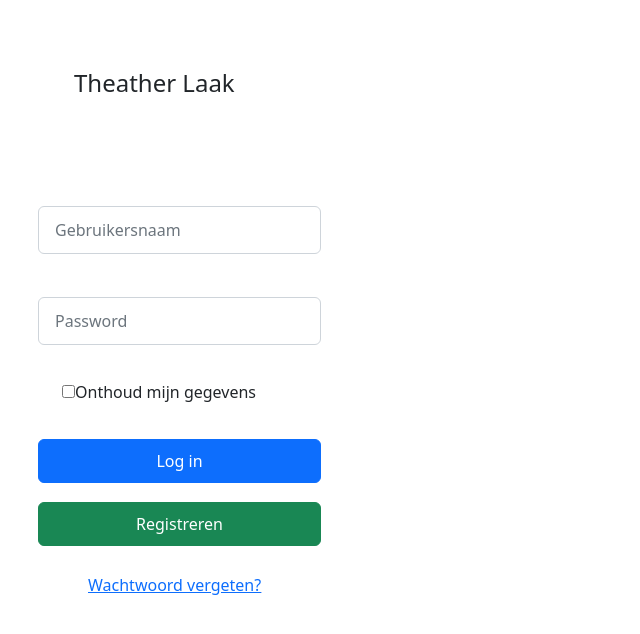
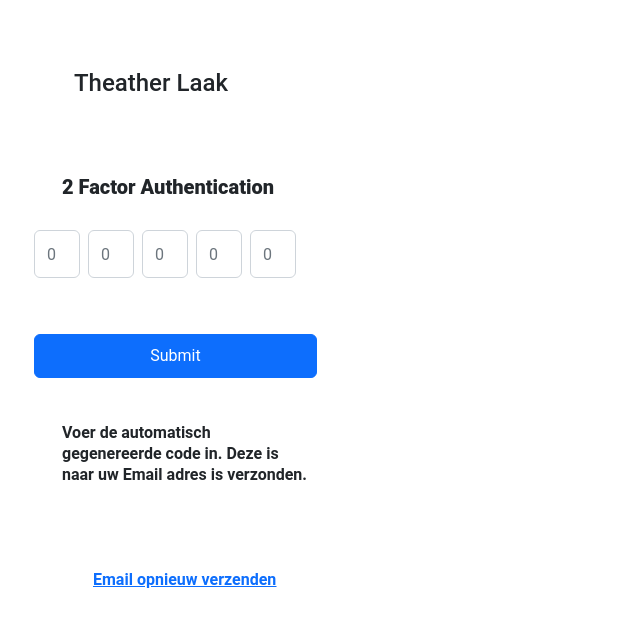
Before and after one commit to Quinten36/TheaterLaakFrontend, a React (Create React App) app: page / in a window 1280 px wide. Shown: the top 634 px of the page, without its empty margins (0-640 px from the left). Built offline with nearby package versions, Linux system fonts and the light colour scheme.

Commit message:
2fa scherm
+ wat functionaliteit van de invoer velden

```diff
--- a/src/App.js
+++ b/src/App.js
@@ -1,9 +1,11 @@
 
 
-import Login from './Login.js'
+import TicketSell from './TicketSell.js'
+import Login from './Login'
+import TweeFaPage from './TweeFaPage.js';
 function App() {
   return (
-    <Login />
+    <TweeFaPage />
   );
 }
 
--- /dev/null
+++ b/src/Components/FaInputhandle.js
@@ -0,0 +1,71 @@
+import { useRef } from 'react';
+import Form from 'react-bootstrap/Form';
+
+export default function FaInputhandle() {
+
+    //useRef wordt gebruikt om een referentie punt te maken voor elk invoer veld .
+    //Daarna wordt gekeken met de volgendeBox methode of er een character is ingevuld daarna wordt met focus de muis op het volgende veld gezet
+    //.current wordt gebruikt om de value van de referentie van de invoer velden te gebruiken
+
+
+  const input1Ref = useRef(null);
+  const input2Ref = useRef(null);
+  const input3Ref = useRef(null);
+  const input4Ref = useRef(null);
+  const input5Ref = useRef(null);
+
+  const volgendeBox = (event, ref) => {
+    if (event.target.value.length === 1) {
+      ref.current.focus();
+    }
+  };
+
+  return (
+    <Form id="FA_collectie">
+      <Form.Control
+        className="FA_box"
+        id="2FA_invoer_1"
+        type="email"
+        placeholder="0"
+        maxLength="1"
+        ref={input1Ref}
+        onKeyUp={(event) => volgendeBox(event, input2Ref)}
+      />
+      <Form.Control
+        className="FA_box"
+        id="2FA_invoer_2"
+        type="email"
+        placeholder="0"
+        maxLength="1"
+        ref={input2Ref}
+        onKeyUp={(event) => volgendeBox(event, input3Ref)}
+      />
+      <Form.Control
+        className="FA_box"
+        id="2FA_invoer_3"
+        type="email"
+        placeholder="0"
+        maxLength="1"
+        ref={input3Ref}
+        onKeyUp={(event) => volgendeBox(event, input4Ref)}
+      />
+      <Form.Control
+        className="FA_box"
+        id="2FA_invoer_4"
+        type="email"
+        placeholder="0"
+        maxLength="1"
+        ref={input4Ref}
+        onKeyUp={(event) => volgendeBox(event, input5Ref)}
+      />
+      <Form.Control
+        className="FA_box"
+        id="2FA_invoer_5"
+        type="email"
+        placeholder="0"
+        maxLength="1"
+        ref={input5Ref}
+      />
+    </Form>
+  );
+}
--- a/src/Components/RememberMeKnop.js
+++ b/src/Components/RememberMeKnop.js
@@ -1,4 +1,4 @@
-import { Form } from 'react-bootstrap';
+
 import {useState} from 'react'
 import '../LoginStyles.css'
 export default function RememberMeKnop() {
--- a/src/LoginStyles.css
+++ b/src/LoginStyles.css
@@ -30,7 +30,6 @@ h1 {
 #PasswordInvoer {
     box-sizing: border-box;
 
-    /* Auto layout */
 
     display: flex;
     flex-direction: row;
@@ -80,9 +79,93 @@ h1 {
 }
 
 #RememberMeCheckBox{
-    position: absolute;
+
     width: 235px;
     height: 24px;
     left: 62px;
     top: 380px;
 }
+
+
+#FA_collectie{
+    display: flex;
+    width : 270px;
+    gap : 8px;
+
+    position: absolute;
+    left: 34px;
+    top: 230px;
+
+}
+
+.FA_box{
+width: 46px;
+height: 48px;
+
+}
+
+#SubmitButton2FA{
+    position: absolute;
+width: 283px;
+height: 44px;
+left: 34px;
+top: 334px;
+}
+
+h2{
+    position: absolute;
+    width: 273px;
+    height: 31px;
+    left: 62px;
+    top: 175px;
+
+    font-weight: 900;
+    font-size: 20px;
+}
+
+#text2FaPage{
+    position: absolute;
+width: 246px;
+height: 140px;
+left: 62px;
+top: 423px;
+
+font-weight: 700;
+font-size: 16px;
+line-height: 130%;
+
+}
+#lijn2fa{
+    display: flex;
+flex-direction: column;
+justify-content: center;
+align-items: center;
+padding: 8px 0px;
+gap: 8px;
+
+position: absolute;
+width: 329px;
+height: 18px;
+left: 15px;
+top: 602px;
+
+color : black;
+}
+
+#EmailOpnieuwLink{
+    position: absolute;
+    width: 203px;
+    height: 39px;
+    left: 93px;
+    top: 570px;
+
+    font-family: 'Nunito';
+    font-style: normal;
+    font-weight: 700;
+    font-size: 16px;
+    line-height: 130%;
+
+    text-decoration-line: underline;
+
+    color: #143CCB;
+}
--- a/src/TicketSell.js
+++ b/src/TicketSell.js
@@ -3,6 +3,8 @@ import "./TicketSellStyle.css"
 import LegendaTicketSales from './Components/LegendaTicketSales'
 import TicketSellDropDownRijNummer from './Components/TicketSellDropDownRijNummer'
 import TicketSellDropDownStoelNummer from './Components/TicketSellDropDownStoelNummer'
+import Button from 'react-bootstrap/Button';
+
 export default function TicketSell() {
 
 
@@ -18,7 +20,8 @@ export default function TicketSell() {
       <div id="stoelNummerText" > Stoel Nummer </div>
       <TicketSellDropDownRijNummer aantal={10} />
       <TicketSellDropDownStoelNummer aantal={10} />
-      <button id = "VoegToeAanTicketLijst"> + Voeg toe</button>
+      <Button id = "VoegToeAanTicketLijst" type="button" >+ Voeg toe</Button>
+
       <div id ="lijn"></div>
       <div id = "TicketLijstFrame">
       <div id = "ticketLijstStoel">Stoel</div>
@@ -27,7 +30,8 @@ export default function TicketSell() {
       </div>
       <div id = "lijn2"></div>
       <div id = "totaalprijsText">Totaalprijs : <div>€ 107,50</div></div>
-      <button id =  "inWinkelMandKnop"> + In Winkelmand </button>
+
+      <Button id = "inWinkelMandKnop" type="button" >+ In Winkelmand</Button>
     </div>
   )
 }
--- a/src/TicketSellStyle.css
+++ b/src/TicketSellStyle.css
@@ -53,6 +53,9 @@ top: 209px;
     height: 42px;
     left: 121px;
     top: 110px;
+
+    font-size: 16px;
+    text-align: center;
 }
 
 #titleSeatpicker {
@@ -264,8 +267,7 @@ top: 209px;
     left: 114px;
     top: 623px;
 
-    background: #2678F3;
-    border-radius: 8px;
+
 }
 
 #lijn {
--- /dev/null
+++ b/src/TweeFaPage.js
@@ -0,0 +1,28 @@
+import React from 'react'
+
+import Button from 'react-bootstrap/Button';
+
+import 'bootstrap/dist/css/bootstrap.min.css';
+import './LoginStyles.css'
+import FaInputhandle from './Components/FaInputhandle'
+export default function TweeFaPage() {
+  return (
+    <div>
+<h1>Theather Laak</h1>
+<h2>2 Factor Authentication</h2>
+<FaInputhandle />
+
+<Button id = "SubmitButton2FA" variant="primary">Submit</Button>
+<div id="text2FaPage">Voer de automatisch gegenereerde code in. Deze is  naar uw Email adres is verzonden.</div>
+<div id = "lijn2fa"></div>
+<div id="EmailOpnieuwLink">
+    <a href="#">Email opnieuw verzenden</a>
+</div>
+
+
+
+</div>
+
+
+  )
+}
```
